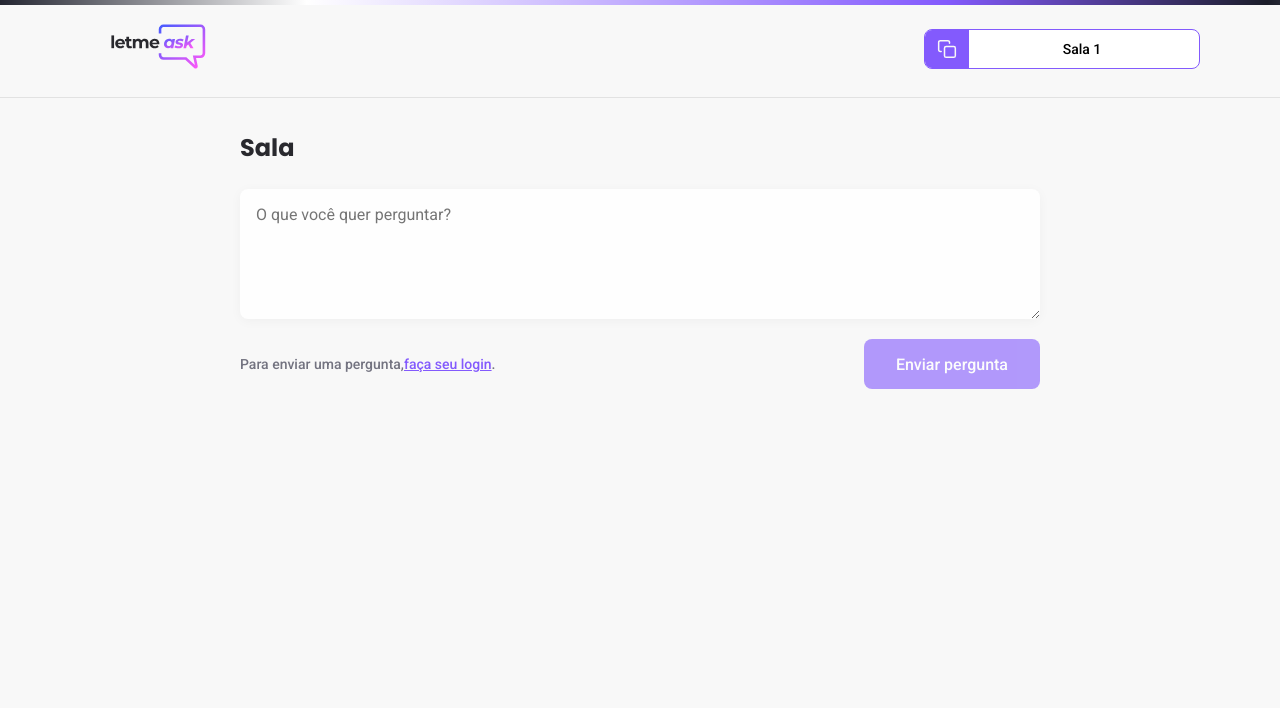
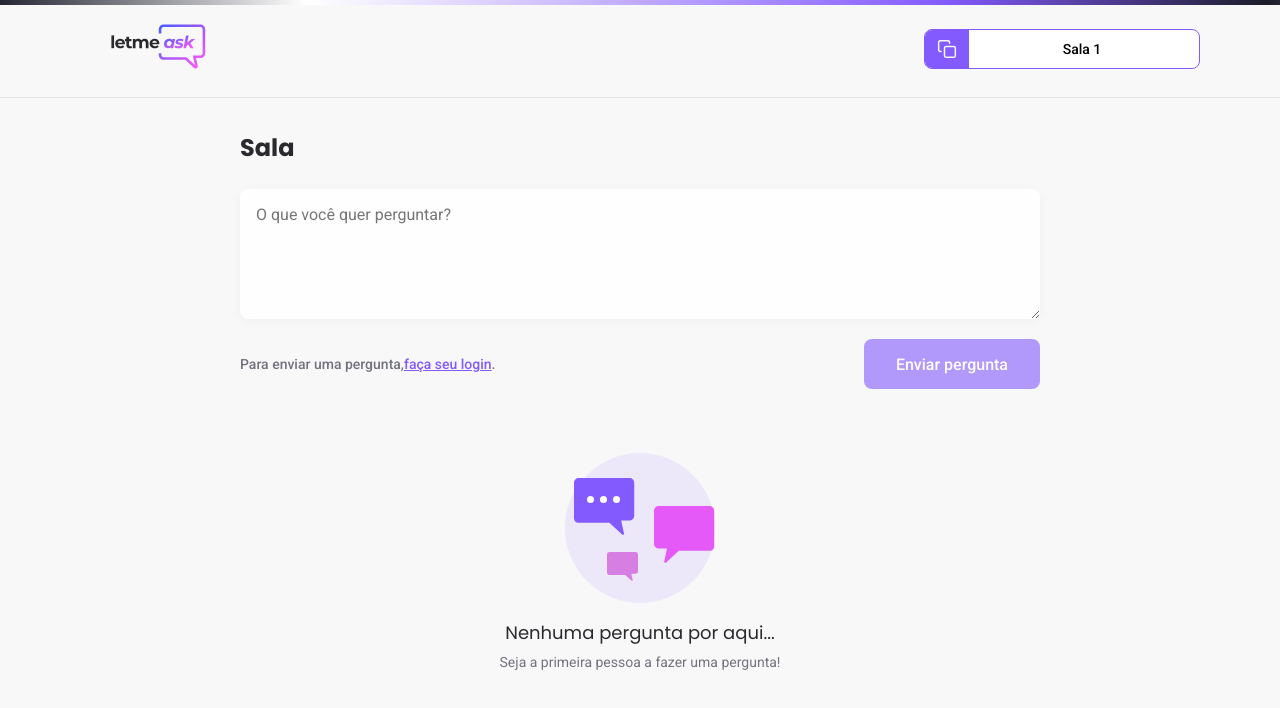
Before and after one commit to Dailton-Bastos/next-level-week, a React (Create React App) app: page /rooms/1 in a window 1280 px wide. Shown: the top 708 px of the page. Built offline with nearby package versions, Linux system fonts and the light colour scheme; no server answers; the database is empty.

Commit message:
next level week - together challenge - add without questions component

```diff
--- /dev/null
+++ b/src/components/WithoutQuestions/index.tsx
@@ -0,0 +1,13 @@
+import { ReactComponent as IconWithinQuestion } from '../../assets/images/without-questions.svg';
+
+import * as S from './styles';
+
+export const WithoutQuestions = () => {
+  return (
+    <S.Container>
+      <IconWithinQuestion />
+      <h2>Nenhuma pergunta por aqui...</h2>
+      <p>Seja a primeira pessoa a fazer uma pergunta!</p>
+    </S.Container>
+  );
+};
--- /dev/null
+++ b/src/components/WithoutQuestions/styles.ts
@@ -0,0 +1,24 @@
+import styled from "styled-components";
+
+export const Container = styled.div`
+  max-width: 284px;
+  width: 100%;
+  margin: 64px auto 100px;
+  display: flex;
+  flex-direction: column;
+  align-items: center;
+
+  h2 {
+    font-size: 1.8rem;
+    font-family: 'Poppins', sans-serif;
+    color: #29292e;
+    margin: 16px 0 8px;
+    font-weight: 500;
+  }
+
+  p {
+    font-size: 1.4rem;
+    color: #737380;
+    text-align: center;
+  }
+`
--- a/src/pages/AdminRoom/index.tsx
+++ b/src/pages/AdminRoom/index.tsx
@@ -1,6 +1,8 @@
 import React from 'react';
 import { Link, useParams, useHistory } from 'react-router-dom';
 import { useRoom } from '../../hooks/useRoom';
+import { useQuestion } from '../../hooks/useQuestion';
+import { useAuth } from '../../hooks/useAuth';
 import { database } from '../../services/firebase';
 import { Button } from '../../components/Button';
 import { Question } from '../../components/Question';
@@ -9,6 +11,7 @@ import { Loading } from '../../components/Loading';
 import { IconDelete } from '../../components/IconDelete';
 import { IconAlert } from '../../components/IconAlert';
 import { DefaultModal } from '../../components/DefaultModal';
+import { WithoutQuestions } from '../../components/WithoutQuestions';
 
 import { ReactComponent as LogoImg } from '../../assets/images/logo.svg';
 import { ReactComponent as DeleteIcon } from '../../assets/images/delete.svg';
@@ -16,7 +19,6 @@ import { ReactComponent as CheckIcon } from '../../assets/images/check.svg';
 import { ReactComponent as AnswerIcon } from '../../assets/images/answer.svg';
 
 import * as S from './styles';
-import { useQuestion } from '../../hooks/useQuestion';
 
 interface RoomParams {
   id: string;
@@ -49,6 +51,8 @@ export const AdminRoom = () => {
 
   const { handleDeleteQuestion } = useQuestion({ roomId, currentQuestionId });
 
+  const { signOutApp } = useAuth();
+
   const history = useHistory();
 
   function handleOpenEndRoomModal() {
@@ -71,6 +75,8 @@ export const AdminRoom = () => {
     await database.ref(`rooms/${roomId}`).update({
       endedAt: new Date(),
     });
+
+    await signOutApp();
 
     history.push('/');
   }
@@ -108,6 +114,8 @@ export const AdminRoom = () => {
           <h1>Sala {title}</h1>
           {questions.length > 0 && <span>{questions.length} pergunta(s)</span>}
         </div>
+
+        {questions.length < 1 && <WithoutQuestions />}
 
         <div className="question-list">
           {questions.map(
--- a/src/pages/Room/index.tsx
+++ b/src/pages/Room/index.tsx
@@ -8,6 +8,7 @@ import { Question } from '../../components/Question';
 import { RoomCode } from '../../components/RoomCode';
 import { IconLike } from '../../components/IconLike';
 import { Loading } from '../../components/Loading';
+import { WithoutQuestions } from '../../components/WithoutQuestions';
 
 import { ReactComponent as LogoImg } from '../../assets/images/logo.svg';
 
@@ -20,7 +21,7 @@ interface RoomParams {
 export const Room = () => {
   const [newQuestion, setNewQuestion] = React.useState('');
 
-  const { user } = useAuth();
+  const { user, signInWithGoogle } = useAuth();
 
   const params = useParams<RoomParams>();
   const roomId = params.id;
@@ -73,7 +74,18 @@ export const Room = () => {
           <Link to="/">
             <LogoImg />
           </Link>
-          <RoomCode code={roomId} />
+          <aside>
+            {user && (
+              <Link to={`/admin/rooms/${roomId}`}>
+                <S.UserInfo>
+                  <img src={user.avatar} alt={user.avatar} />
+                  <span>{user.name}</span>
+                </S.UserInfo>
+              </Link>
+            )}
+
+            <RoomCode code={roomId} />
+          </aside>
         </div>
       </header>
 
@@ -91,15 +103,14 @@ export const Room = () => {
           />
 
           <div className="form-footer">
-            {user ? (
-              <S.UserInfo>
-                <img src={user.avatar} alt={user.avatar} />
-                <span>{user.name}</span>
-              </S.UserInfo>
-            ) : (
+            {!user && (
               <span>
                 Para enviar uma pergunta,
-                <button type="button"> faça seu login</button>.
+                <button type="button" onClick={signInWithGoogle}>
+                  {' '}
+                  faça seu login
+                </button>
+                .
               </span>
             )}
 
@@ -108,6 +119,9 @@ export const Room = () => {
             </Button>
           </div>
         </form>
+
+        {questions.length < 1 && <WithoutQuestions />}
+
         <div className="question-list">
           {questions.map(
             ({
--- a/src/pages/Room/styles.ts
+++ b/src/pages/Room/styles.ts
@@ -11,6 +11,16 @@ export const Container = styled.div`
       display: flex;
       align-items: center;
       justify-content: space-between;
+
+      aside {
+        display: flex;
+        align-items: center;
+        gap: 15px;
+
+        a {
+          text-decoration: none;
+        }
+      }
 
       > a svg {
         max-height: 45px;
```
Also changed, not shown: src/assets/images/without-questions.svg (added).
